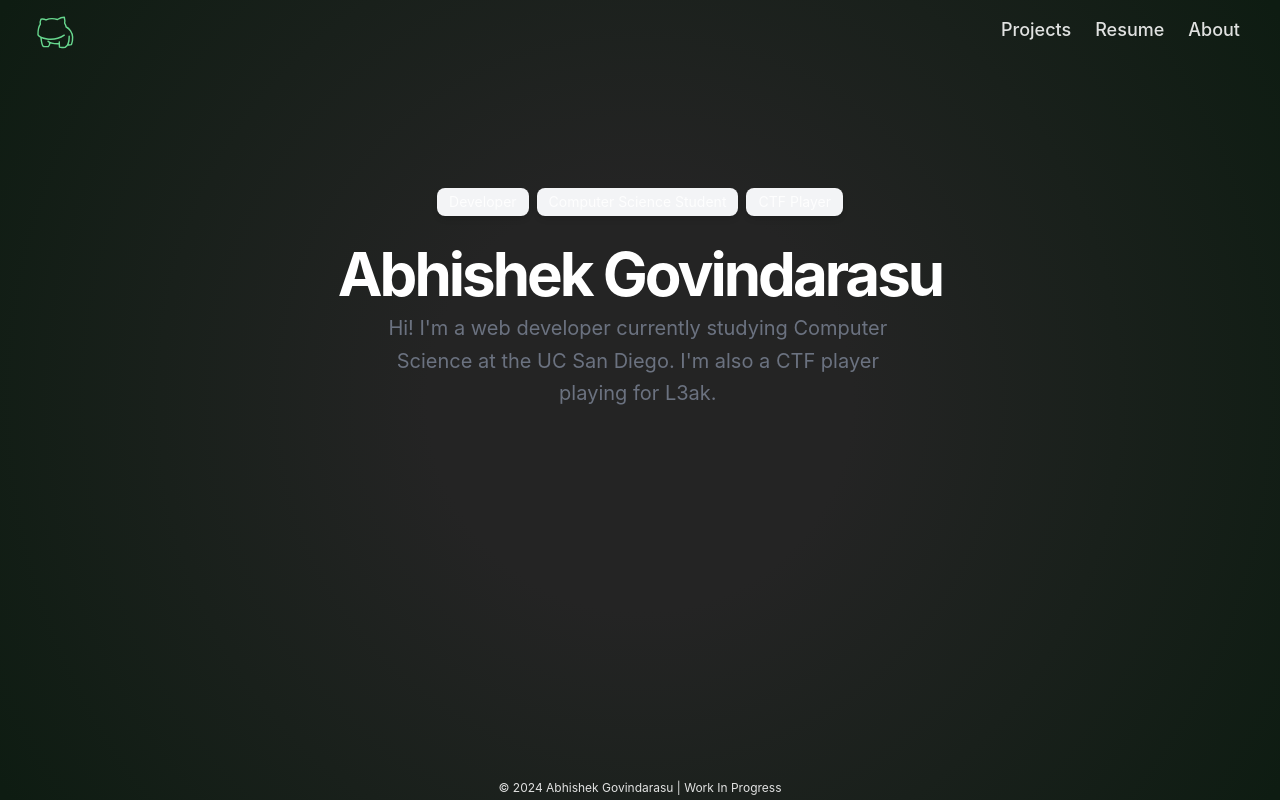
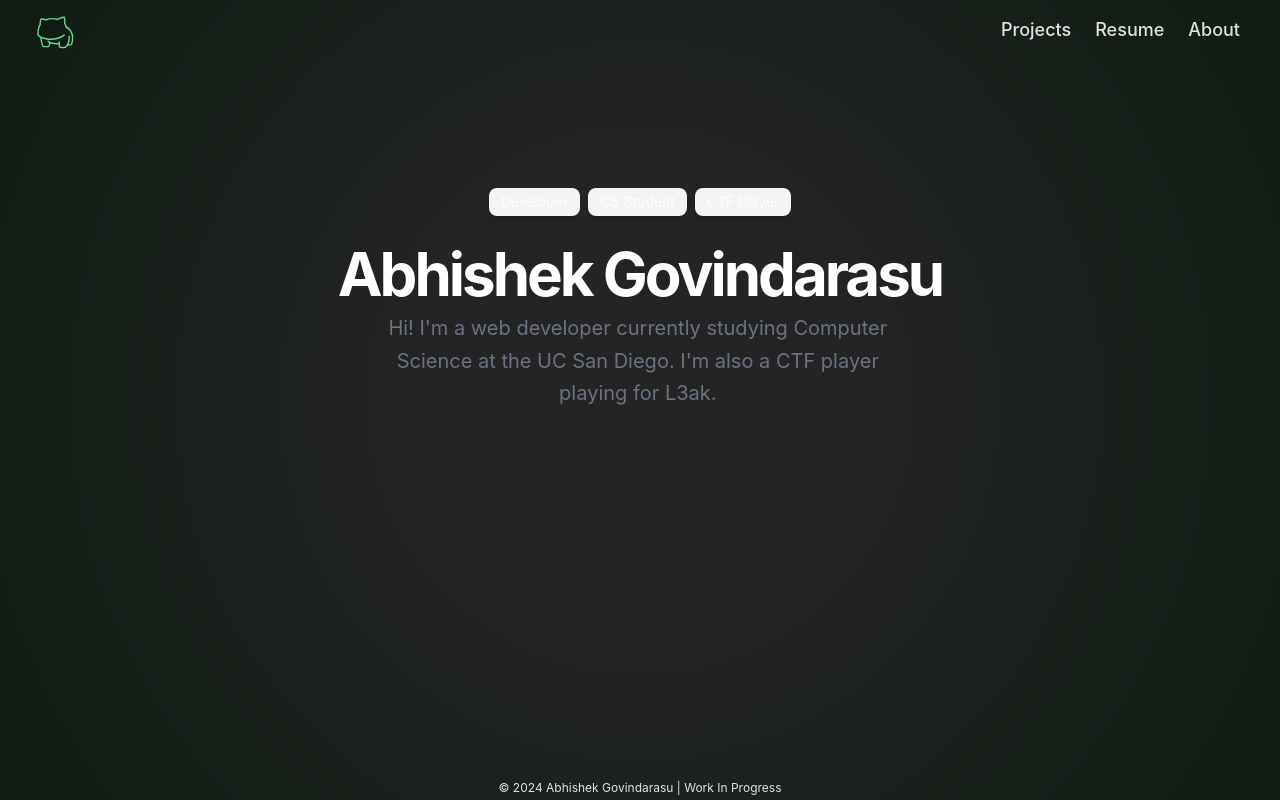
Before and after one commit to abhishekg999/home, a Preact app: page / in a window 1280 px wide. Built offline with nearby package versions, Linux system fonts and the light colour scheme.

Commit message:
Computer Science -> CS

```diff
--- a/src/app.tsx
+++ b/src/app.tsx
@@ -15,7 +15,7 @@ export function App() {
                                     Developer
                                 </div>
                                 <div className="inline-block rounded-lg bg-gray-100 px-3 py-1 m-1 text-sm dark:bg-gray-800 shadow-md hover:shadow-sm">
-                                    Computer Science Student
+                                    CS Student
                                 </div>
                                 <div className="inline-block rounded-lg bg-gray-100 px-3 py-1 m-1 text-sm dark:bg-gray-800 shadow-md hover:shadow-sm">
                                     CTF Player
```
